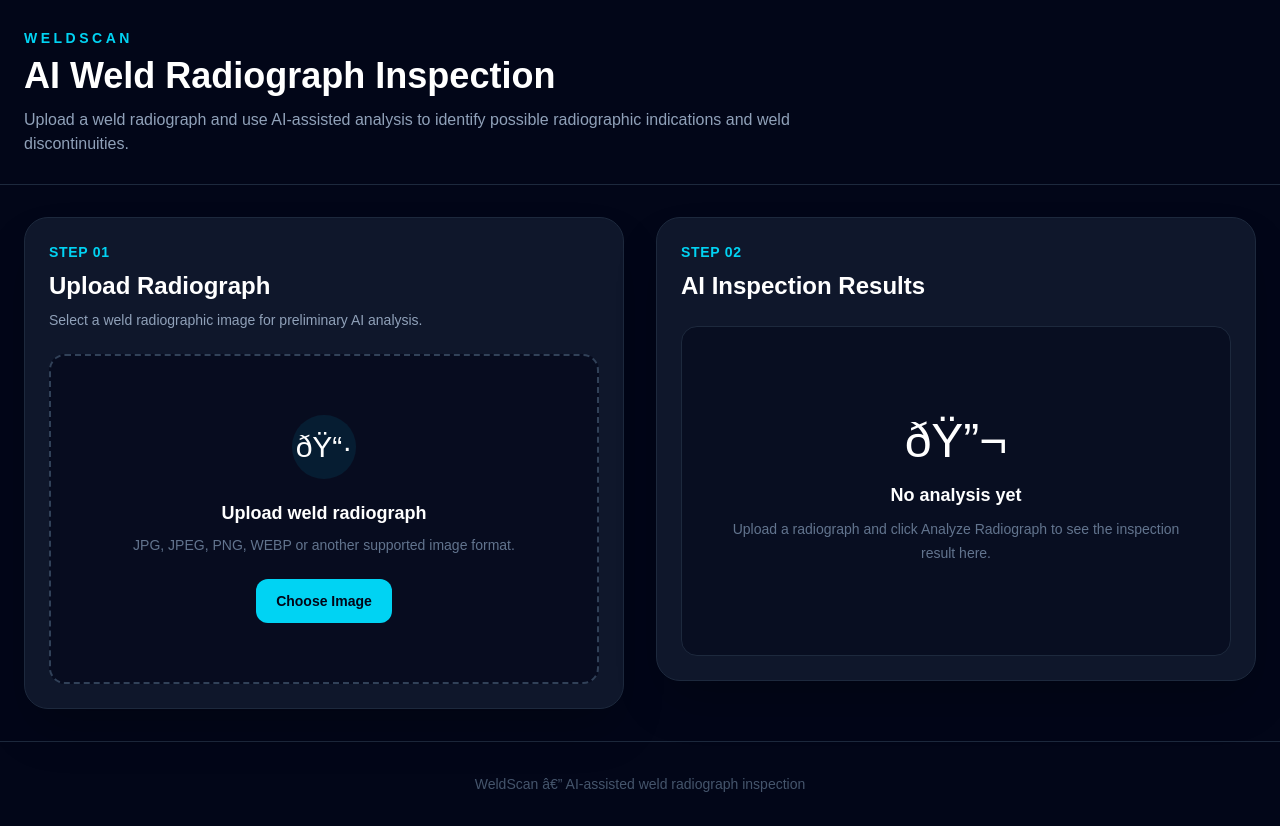
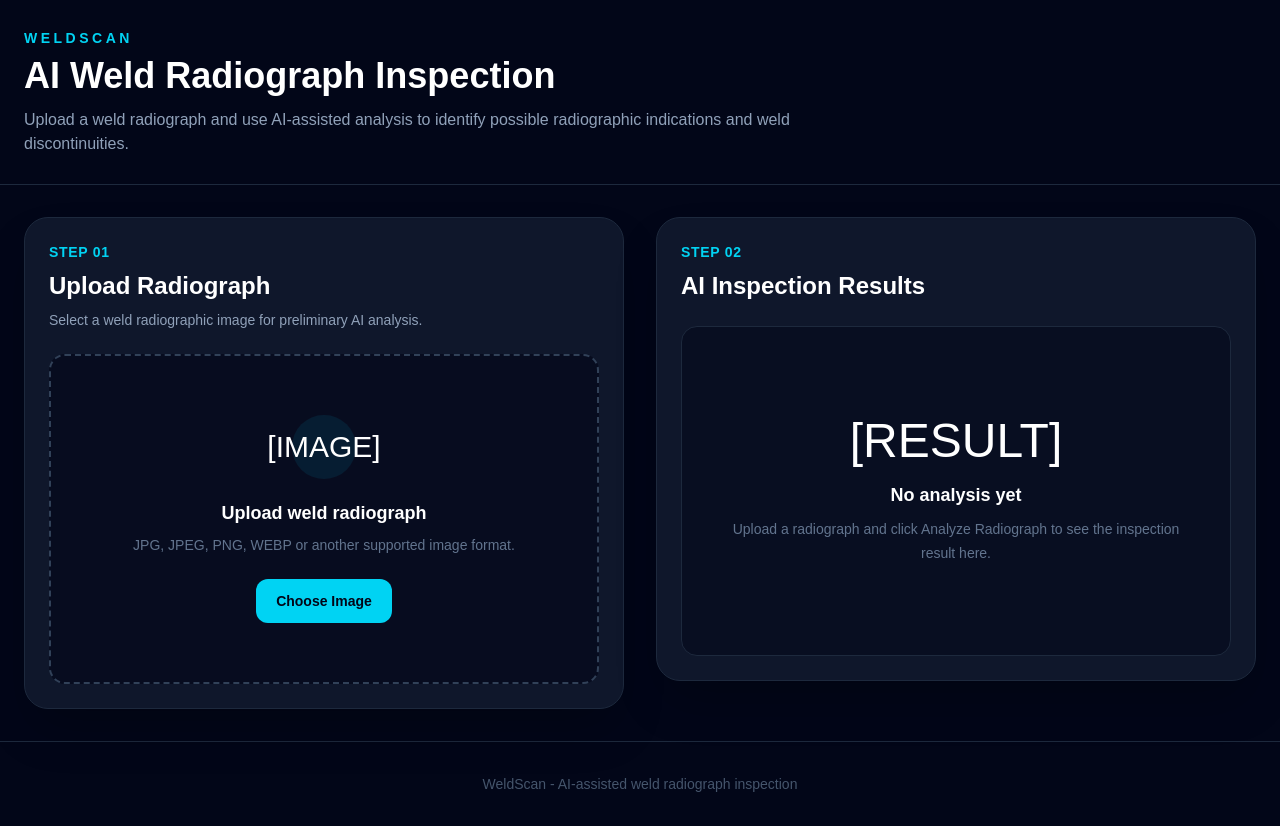
Before and after one commit to shubhamsin2568/weld-scan, a Next.js app: page / in a window 1280 px wide. Built offline with nearby package versions, Linux system fonts and the light colour scheme.

Commit message:
Fix interface text encoding

```diff
--- a/app/page.tsx
+++ b/app/page.tsx
@@ -277,7 +277,7 @@ export default function Home() {
               {!imageUrl ? (
                 <label className="mt-6 flex min-h-[330px] cursor-pointer flex-col items-center justify-center rounded-2xl border-2 border-dashed border-slate-700 bg-slate-950/60 px-6 text-center transition hover:border-cyan-500">
                   <div className="mb-5 flex h-16 w-16 items-center justify-center rounded-full bg-cyan-500/10 text-3xl">
-                    ðŸ“·
+                    [IMAGE]
                   </div>
 
                   <h3 className="text-lg font-semibold">
@@ -391,7 +391,7 @@ export default function Home() {
               {!result && !analyzing && (
                 <div className="mt-6 flex min-h-[330px] items-center justify-center rounded-2xl border border-slate-800 bg-slate-950/50 p-8 text-center">
                   <div>
-                    <div className="mb-4 text-5xl">ðŸ”¬</div>
+                    <div className="mb-4 text-5xl">[RESULT]</div>
 
                     <h3 className="text-lg font-semibold">
                       No analysis yet
@@ -454,7 +454,7 @@ export default function Home() {
                         {defects.length}
                       </p>
 
-                      <span className="text-4xl">ðŸ”Ž</span>
+                      <span className="text-4xl">[ANALYZE]</span>
                     </div>
                   </div>
 
@@ -588,7 +588,7 @@ export default function Home() {
       {/* FOOTER */}
       <footer className="border-t border-slate-800">
         <div className="mx-auto max-w-7xl px-6 py-8 text-center text-sm text-slate-600">
-          WeldScan â€” AI-assisted weld radiograph inspection
+          WeldScan - AI-assisted weld radiograph inspection
         </div>
       </footer>
     </main>
```
